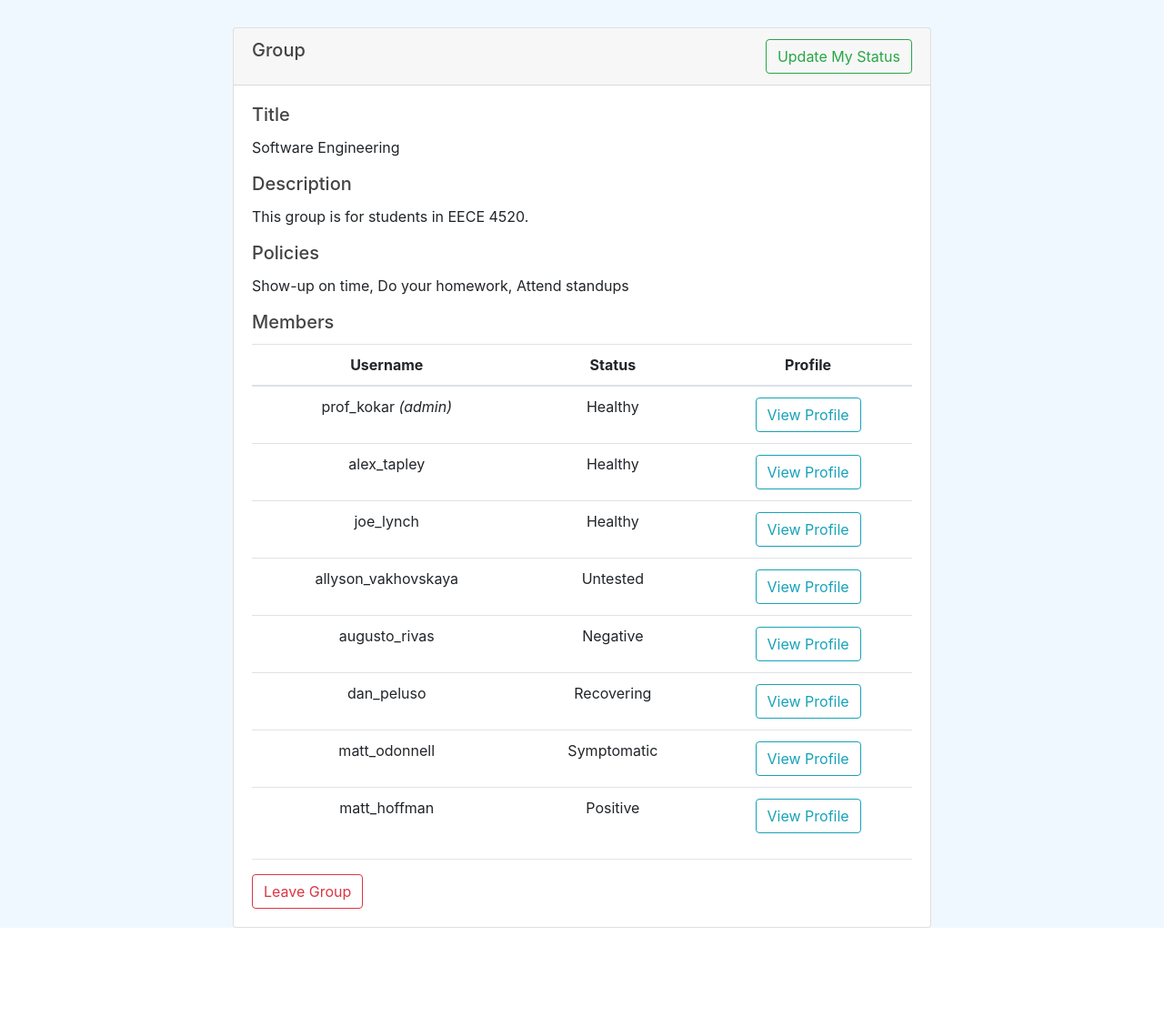
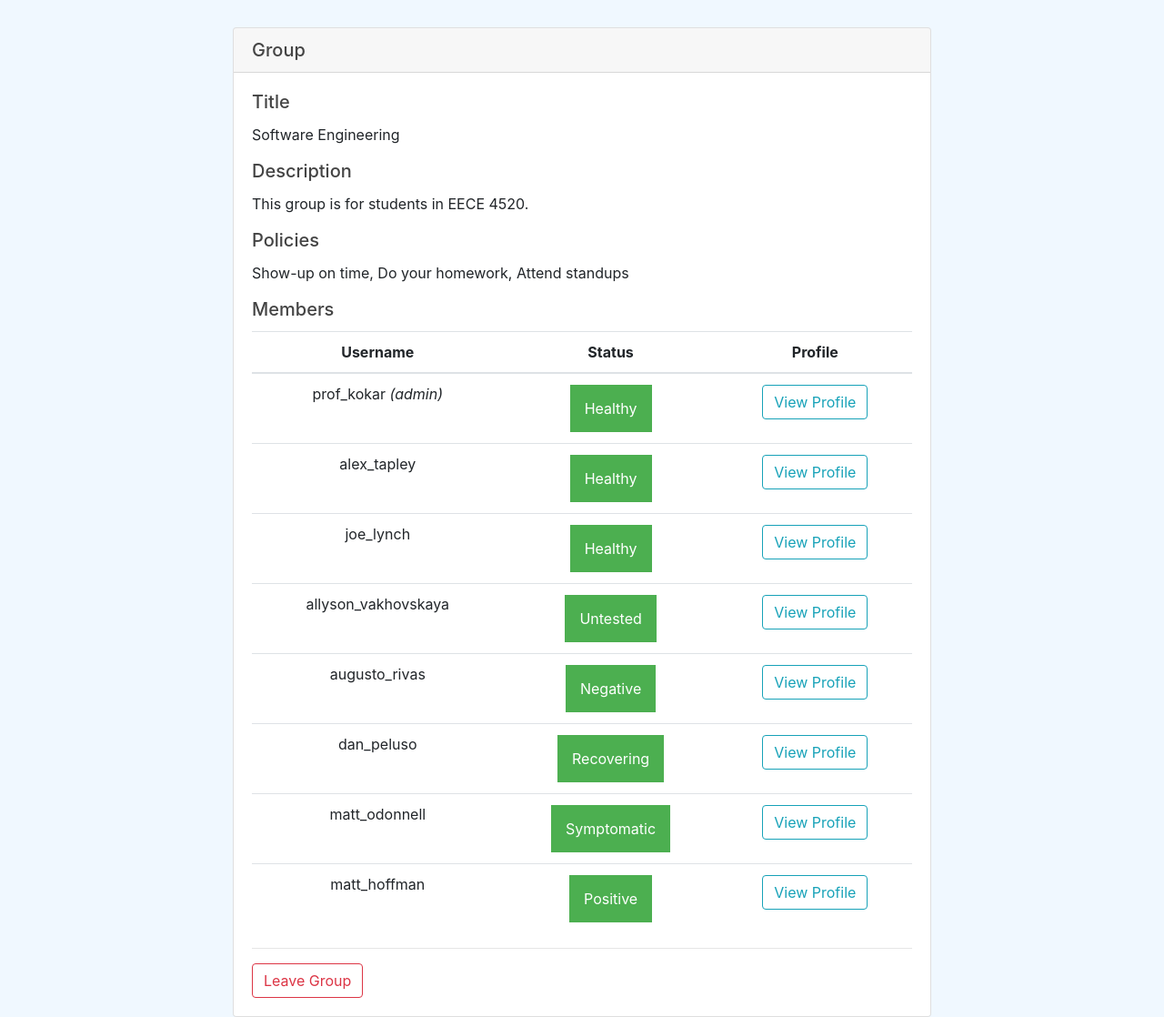
Before and after one commit to pelusodan/GroupSafe, a Flask app: page /group/1 in a window 1280 px wide. Shown: the part 56-1174 px from the top of the page at 91% size. Before the commit the page ends 1076 px from the top, so only its background shows below. Run offline with Flask 2, Linux system fonts and the light colour scheme; a user stored in the database is signed in; data comes from the database, SQL or seed files in the repository; some libraries are stand-ins or nearby versions.

Commit message:
Added ability to change status for logged in user

```diff
--- a/groupsafe/routes.py
+++ b/groupsafe/routes.py
@@ -245,8 +245,13 @@ def leave_group(id):
 
 
 # Endpoint for updating the current user's status
-@app.route("/update_status/<group_id>")
-def update_status(group_id):
-    # add logic here
-    flash('Status updated')
+@app.route("/update_status/<group_id>/<user_id>/<status>")
+@login_required
+def update_status(group_id, user_id, status):
+    user= UserGroup.query.filter_by(id=user_id).first()
+    if str(current_user.id) == str(user.user_id):
+        user.status_enum = status
+        db.session.commit()
+    else:
+        flash('Cannot change another users status')
     return redirect(url_for('group', id=group_id))
--- a/groupsafe/templates/group.html
+++ b/groupsafe/templates/group.html
@@ -6,9 +6,6 @@
 <div class="group">
   <div class="card">
     <h5 class="card-header">Group
-      {% if is_member %}
-        <a class="btn btn-outline-success update-status" href="{{ url_for('update_status', group_id=group_data.id) }}">Update My Status</a>
-      {% endif %}
     </h5>
     <div class="card-body">
       <h5 class="card-title">Title</h5>
@@ -34,7 +31,19 @@
                   <i>(admin)</i>
                 {% endif %}
               </td>
-              <td>{{ user.status_enum.value }}</td>
+              <td>
+                <div class="dropdown">
+                  <button class="dropbtn">{{ user.status_enum.value }}</button>
+                  <div class="dropdown-content ">
+                    <a href="{{ url_for('update_status', group_id=user.group_id, user_id=user.id, status=user.status_enum.Positive.value) }}">Positive</a>
+                    <a href="{{ url_for('update_status', group_id=user.group_id, user_id=user.id, status=user.status_enum.Negative.value) }}">Negative</a>
+                    <a href="{{ url_for('update_status', group_id=user.group_id, user_id=user.id, status=user.status_enum.Untested.value) }}">Untested</a>
+                    <a href="{{ url_for('update_status', group_id=user.group_id, user_id=user.id, status=user.status_enum.Healthy.value) }}">Healthy</a>
+                    <a href="{{ url_for('update_status', group_id=user.group_id, user_id=user.id, status=user.status_enum.Symptomatic.value) }}">Symptomatic</a>
+                    <a href="{{ url_for('update_status', group_id=user.group_id, user_id=user.id, status=user.status_enum.Recovering.value) }}">Recovering</a>
+                  </div>
+                </div>
+              </td>
               <td><a class="btn btn-outline-info" href="{{ url_for('get_user_profile', username=user.user.username) }}">View Profile</a></td>
             </tr>
           {% endfor %}
@@ -73,4 +82,40 @@
   }
 </script>
 
+<style>
+  .dropbtn {
+  background-color: #4CAF50;
+  color: white;
+  padding: 16px;
+  font-size: 16px;
+  border: none;
+}
+
+.dropdown {
+  position: relative;
+  display: inline-block;
+}
+
+.dropdown-content {
+  display: none;
+  position: absolute;
+  background-color: #f1f1f1;
+  min-width: 160px;
+  box-shadow: 0px 8px 16px 0px rgba(0,0,0,0.2);
+  z-index: 1;
+}
+
+.dropdown-content a {
+  color: black;
+  padding: 12px 16px;
+  text-decoration: none;
+  display: block;
+}
+
+.dropdown-content a:hover {background-color: #ddd;}
+
+.dropdown:hover .dropdown-content {display: block;}
+
+.dropdown:hover .dropbtn {background-color: #3e8e41;}
+</style>
 {% endblock body %}
```
Also changed, not shown: seeds.py (added, +56 -0 lines).
